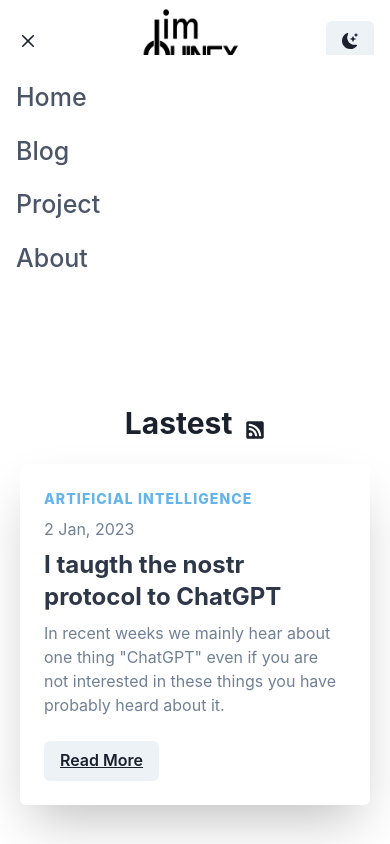
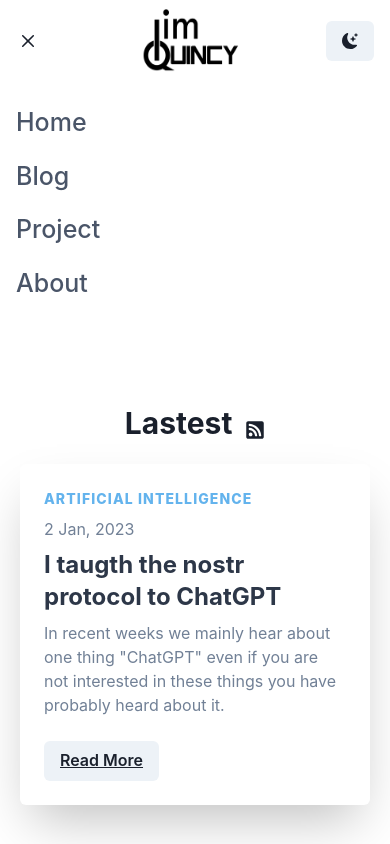
Before and after one commit to Jim707t/Quincy-Blog, a Next.js app: page / in a window 390 px wide. Both pictures are taken after a click on the button 28 px from the left and 40 px from the top of the page. Shown: the top 844 px of the page. Built offline with nearby package versions, Linux system fonts and the light colour scheme.

Commit message:
fixed mobNav, changed favico, optimized stuff

```diff
--- a/src/components/header/Navbar.tsx
+++ b/src/components/header/Navbar.tsx
@@ -136,7 +136,7 @@ const MobileNav = () => {
       as="header"
       position="fixed"
       w="100%"
-      mt={55}
+      mt={20}
       bg={useColorModeValue('white', 'gray.800')}
       p={4}
       display={{ md: 'none' }}>
```
Also changed, not shown: 2 other files (tests, documents, lock files or other folders).
